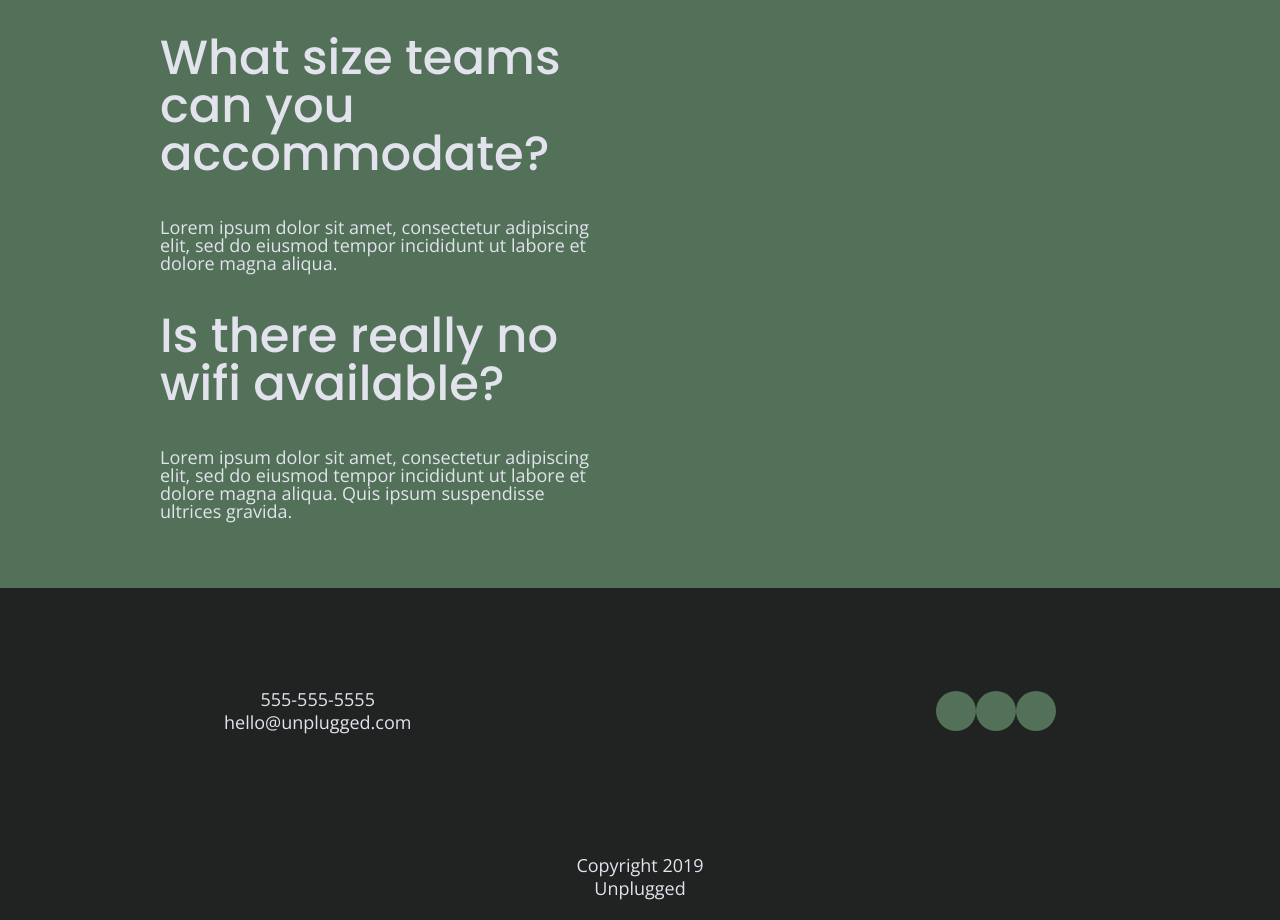
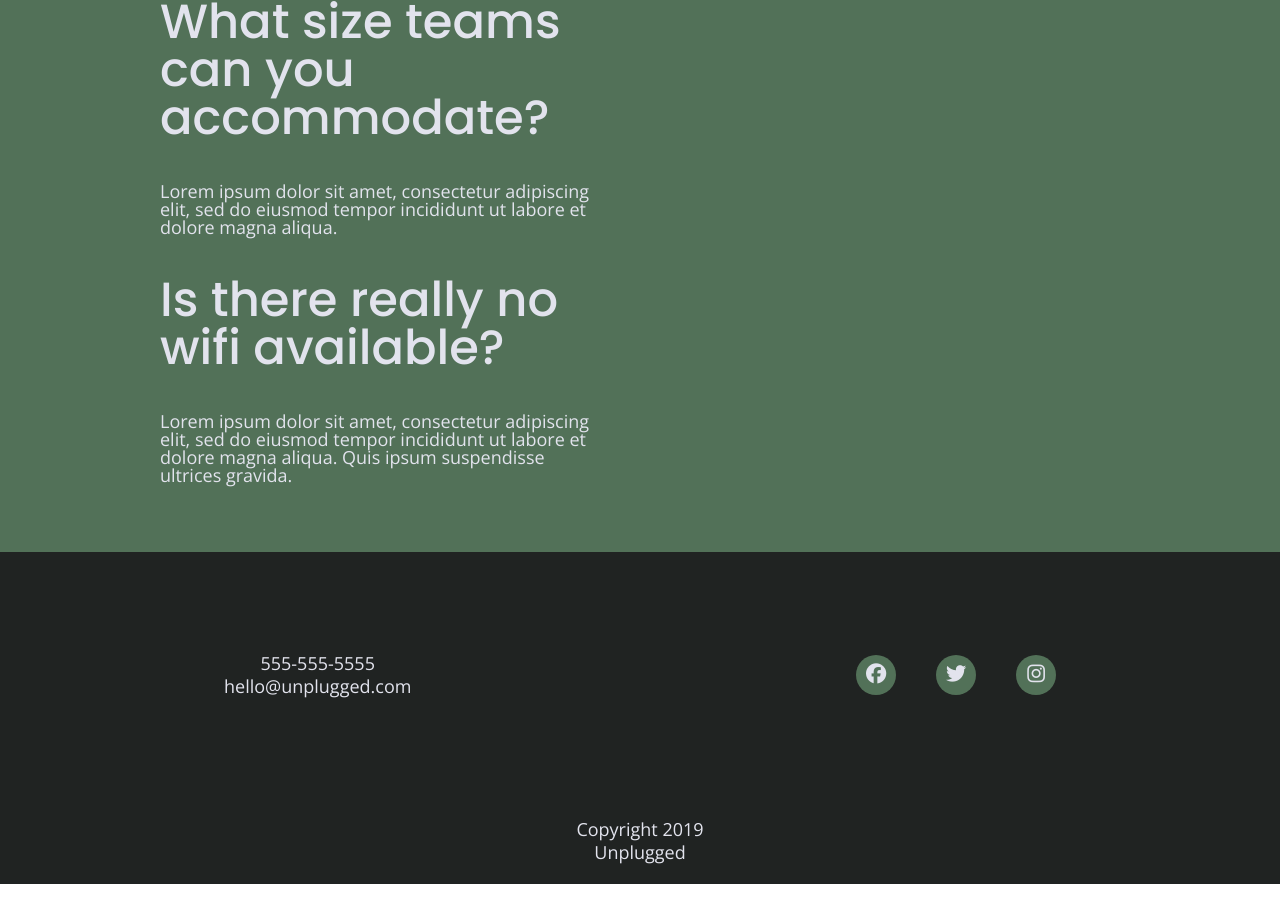
Before and after one commit to kwhitt78/unplugged-project, a website: page faq/index.html in a window 1280 px wide. Shown: the part 901-1821 px from the top of the page. After the commit the page ends 1785 px from the top, so only its background shows below. Drawn offline with nearby package versions, Linux system fonts and the light colour scheme; files that its build step writes are made by us from their sources.

Commit message:
Made final edits

```diff
--- a/css/main.css
+++ b/css/main.css
@@ -113,6 +113,8 @@
   ul,
   ol {
     list-style-type: none;
+    margin: 0;
+    padding: 0;
   }
 
   a {
@@ -665,6 +667,11 @@
       margin-bottom: 40px;
     }
 
+    footer .social-icons {
+      width: 12.5em;
+      justify-content: space-between;
+    }
+
     footer p {
         line-height: 1.285;
     }
--- a/faq/index.html
+++ b/faq/index.html
@@ -80,9 +80,15 @@
         </div>
           <div class="social">
             <div class="social-icons">
-                <p><a href="https://www.facebook.com" target="_blank"></a></p>
-                <p><a href="https://www.twitter.com" target="_blank"></a></p>
-                <p><a href="https://www.instagram.com" target="_blank"></a></p>
+              <p>
+                <a href="https://www.facebook.com/Skillcrush/" target="_blank"><i class="fab fa-facebook"></i></i></a>
+              </p>
+              <p>
+                <a href="https://twitter.com/Skillcrush" target="_blank"><i class="fab fa-twitter"></i></a>
+              </p>
+              <p>
+                <a href="https://www.instagram.com/skillcrush/" target="_blank"><i class="fab fa-instagram"></i></i></a>
+              </p>
             </div>
           </div>
       </div> <!-- footer content ends -->
```
